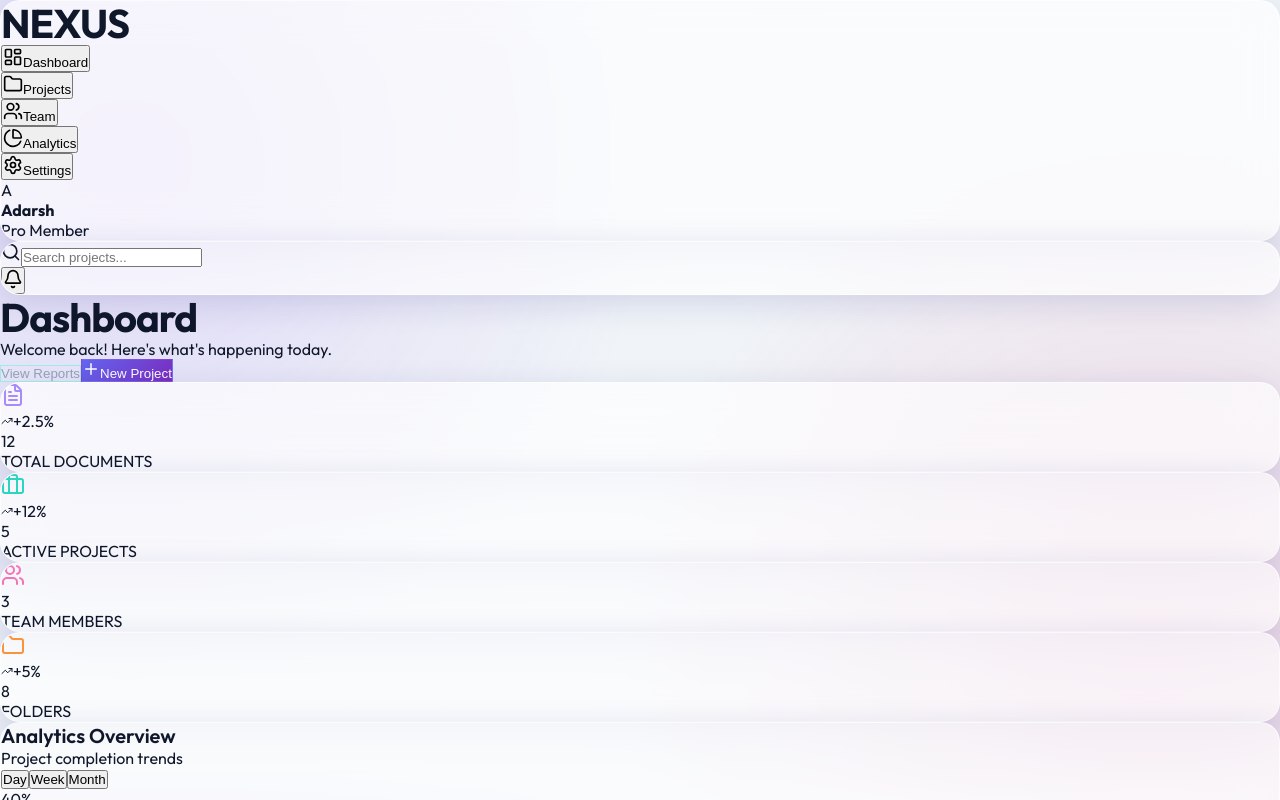
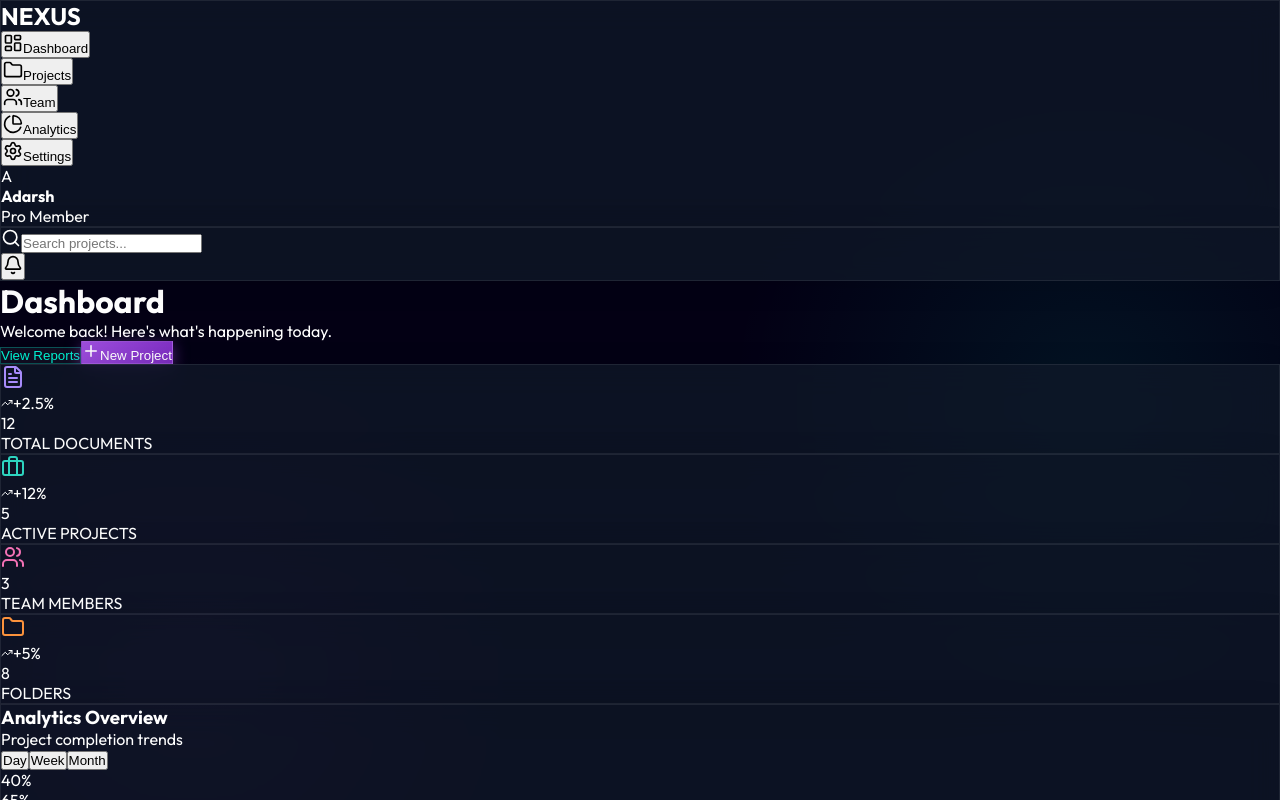
Before and after one commit to adarshshivan/Prototype-1, a React (Vite) app: page / in a window 1280 px wide. Shown: the top 800 px of the page. Built offline with nearby package versions, Linux system fonts and the light colour scheme.

Commit message:
feat: Add global styling, neon glass theme variables, and utility classes for a new UI theme.

```diff
--- a/src/index.css
+++ b/src/index.css
@@ -1,93 +1,53 @@
-@import url('https://fonts.googleapis.com/css2?family=Outfit:wght@300;400;500;600;700;800&display=swap');
+@import url('https://fonts.googleapis.com/css2?family=Outfit:wght@300;400;500;600;700&display=swap');
 
 :root {
-  /* Core Colors - Deep Space Dark Theme (Default) */
-  --bg-dark: #020617;
-  /* Slate 950 */
-  --bg-card: rgba(15, 23, 42, 0.6);
-
-  /* Primary Gradients */
-  --primary-gradient: linear-gradient(135deg, #7c3aed 0%, #4f46e5 100%);
-  --accent-gradient: linear-gradient(135deg, #db2777 0%, #be185d 100%);
-  --success-gradient: linear-gradient(135deg, #059669 0%, #10b981 100%);
-
-  --primary: #8b5cf6;
-  --secondary: #64748b;
-  --accent: #f472b6;
-
-  /* Typography */
-  --text-primary: #f8fafc;
-  --text-secondary: #cbd5e1;
-  --text-muted: #64748b;
-
-  /* Glassmorphism Variables */
-  --glass-bg: rgba(15, 23, 42, 0.6);
+  /* Neon Glass Palette */
+  --bg-dark: #030014;
+  --bg-card: rgba(17, 25, 40, 0.75);
   --glass-border: rgba(255, 255, 255, 0.08);
   --glass-highlight: rgba(255, 255, 255, 0.05);
-  --glass-shadow: 0 8px 32px 0 rgba(0, 0, 0, 0.3);
-  --backdrop-blur: 20px;
 
-  /* Dimensions & Spacing */
-  --sidebar-width: 280px;
-  --topbar-height: 80px;
-  --radius-xl: 32px;
-  --radius-lg: 20px;
-  --radius-md: 12px;
+  /* Accent Colors */
+  --primary: #9d4edd;
+  /* Deep Violet */
+  --primary-glow: rgba(157, 78, 221, 0.5);
+  --secondary: #00f5d4;
+  /* Neon Cyan */
+  --secondary-glow: rgba(0, 245, 212, 0.5);
+  --accent-pink: #f15bb5;
+  --accent-yellow: #fee440;
 
-  --font-main: 'Outfit', sans-serif;
-  --transition-slow: 0.5s cubic-bezier(0.4, 0, 0.2, 1);
-  --transition-normal: 0.3s cubic-bezier(0.4, 0, 0.2, 1);
-  --transition-fast: 0.15s ease-out;
+  /* Text Colors */
+  --text-main: #ffffff;
+  --text-muted: #94a3b8;
+  --text-dim: #64748b;
+
+  /* Gradients */
+  --mesh-gradient: radial-gradient(at 0% 0%, hsla(253, 16%, 7%, 1) 0, transparent 50%),
+    radial-gradient(at 50% 0%, hsla(225, 39%, 30%, 1) 0, transparent 50%),
+    radial-gradient(at 100% 0%, hsla(339, 49%, 30%, 1) 0, transparent 50%);
+
+  /* Animation */
+  --ease-elastic: cubic-bezier(0.68, -0.6, 0.32, 1.6);
+  --ease-smooth: cubic-bezier(0.4, 0, 0.2, 1);
 }
 
-[data-theme="light"] {
-  /* Premium Polar Light Theme */
-  --bg-dark: #f0f4f8;
-  /* Cool Grey */
-  --bg-card: rgba(255, 255, 255, 0.7);
-
-  /* Gradients */
-  --primary-gradient: linear-gradient(135deg, #6366f1 0%, #4338ca 100%);
-  --accent-gradient: linear-gradient(135deg, #ec4899 0%, #be185d 100%);
-
-  --primary: #6366f1;
-  --secondary: #94a3b8;
-  --accent: #ec4899;
-
-  /* Text */
-  --text-primary: #0f172a;
-  --text-secondary: #475569;
-  --text-muted: #94a3b8;
-
-  /* Glassmorphism Light */
-  --glass-bg: rgba(255, 255, 255, 0.65);
-  --glass-border: rgba(255, 255, 255, 0.6);
-  --glass-highlight: rgba(255, 255, 255, 0.8);
-  --glass-shadow: 0 8px 32px 0 rgba(31, 38, 135, 0.15);
-}
-
-/* Global Reset */
 * {
-  box-sizing: border-box;
   margin: 0;
   padding: 0;
-  outline: none;
+  box-sizing: border-box;
 }
 
 body {
-  font-family: var(--font-main);
+  font-family: 'Outfit', sans-serif;
   background-color: var(--bg-dark);
-  color: var(--text-primary);
+  background-image:
+    radial-gradient(circle at 15% 50%, rgba(157, 78, 221, 0.08) 0%, transparent 25%),
+    radial-gradient(circle at 85% 30%, rgba(0, 245, 212, 0.08) 0%, transparent 25%);
+  color: var(--text-main);
   min-height: 100vh;
   overflow-x: hidden;
-  transition: background-color var(--transition-slow), color var(--transition-slow);
-
-  /* Background Mesh Gradient */
-  background-image:
-    radial-gradient(circle at 10% 20%, rgba(124, 58, 237, 0.15) 0%, transparent 40%),
-    radial-gradient(circle at 90% 80%, rgba(219, 39, 119, 0.15) 0%, transparent 40%),
-    radial-gradient(circle at 50% 50%, rgba(255, 255, 255, 0.03) 0%, transparent 60%);
-  background-attachment: fixed;
+  -webkit-font-smoothing: antialiased;
 }
 
 /* Custom Scrollbar */
@@ -100,252 +60,29 @@ body {
 }
 
 ::-webkit-scrollbar-thumb {
-  background: var(--glass-border);
+  background: rgba(255, 255, 255, 0.1);
   border-radius: 10px;
 }
 
 ::-webkit-scrollbar-thumb:hover {
-  background: var(--text-muted);
+  background: rgba(255, 255, 255, 0.2);
 }
 
-/* Selection */
-::selection {
-  background: var(--primary);
-  color: #fff;
+/* Utilities */
+.glass-panel {
+  background: var(--bg-card);
+  backdrop-filter: blur(16px);
+  -webkit-backdrop-filter: blur(16px);
+  border: 1px solid var(--glass-border);
+  box-shadow: 0 4px 30px rgba(0, 0, 0, 0.1);
 }
 
-/* ------------------------
-   Utility Classes
-   ------------------------ */
-
-/* Glass Panel - The Core Aesthetic */
-.glass-panel {
-  background: var(--glass-bg);
-  backdrop-filter: blur(var(--backdrop-blur));
-  -webkit-backdrop-filter: blur(var(--backdrop-blur));
-  border: 1px solid var(--glass-border);
-  box-shadow: var(--glass-shadow);
-  border-radius: var(--radius-lg);
-  position: relative;
-  overflow: hidden;
-  transition: transform var(--transition-normal), box-shadow var(--transition-normal);
+.text-gradient {
+  background: linear-gradient(135deg, var(--text-main) 0%, var(--text-muted) 100%);
+  -webkit-background-clip: text;
+  -webkit-text-fill-color: transparent;
 }
 
-/* Shine Effect on Hover */
-.glass-panel::before {
-  content: '';
-  position: absolute;
-  top: 0;
-  left: -100%;
-  width: 50%;
-  height: 100%;
-  background: linear-gradient(to right,
-      transparent,
-      rgba(255, 255, 255, 0.05),
-      transparent);
-  transform: skewX(-25deg);
-  transition: 0.5s;
-  pointer-events: none;
+.neon-glow {
+  box-shadow: 0 0 20px var(--primary-glow);
 }
-
-.glass-panel:hover::before {
-  left: 100%;
-}
-
-/* Buttons */
-.btn {
-  display: inline-flex;
-  align-items: center;
-  justify-content: center;
-  gap: 8px;
-  padding: 0.75rem 1.5rem;
-  border-radius: var(--radius-md);
-  font-weight: 600;
-  font-size: 0.95rem;
-  cursor: pointer;
-  transition: all var(--transition-normal);
-  border: none;
-  font-family: inherit;
-}
-
-.btn-primary {
-  background: var(--primary-gradient);
-  color: white;
-  box-shadow: 0 4px 12px rgba(124, 58, 237, 0.3);
-  position: relative;
-  overflow: hidden;
-}
-
-.btn-primary:hover {
-  transform: translateY(-2px);
-  box-shadow: 0 8px 20px rgba(124, 58, 237, 0.4);
-}
-
-.icon-btn {
-  background: transparent;
-  border: none;
-  border-radius: 50%;
-  padding: 8px;
-  cursor: pointer;
-  color: var(--text-secondary);
-  transition: color var(--transition-fast), transform var(--transition-fast), background-color var(--transition-fast);
-  display: flex;
-  align-items: center;
-  justify-content: center;
-}
-
-.icon-btn:hover {
-  color: var(--text-primary);
-  background-color: var(--glass-highlight);
-  transform: scale(1.1);
-}
-
-/* Typography Utilities */
-.text-gradient {
-  background: var(--primary-gradient);
-  -webkit-background-clip: text;
-  background-clip: text;
-  color: transparent;
-  display: inline-block;
-}
-
-h1 {
-  font-size: 2.5rem;
-  letter-spacing: -1px;
-  line-height: 1.1;
-}
-
-h2 {
-  font-size: 1.75rem;
-  letter-spacing: -0.5px;
-}
-
-h3 {
-  font-size: 1.25rem;
-  font-weight: 600;
-}
-
-/* Layout Specifics */
-.dashboard-layout {
-  display: flex;
-  min-height: 100vh;
-}
-
-.main-wrapper {
-  flex: 1;
-  margin-left: var(--sidebar-width);
-  display: flex;
-  flex-direction: column;
-}
-
-.main-content-area {
-  padding: 2rem 3rem;
-  margin-top: var(--topbar-height);
-  min-height: calc(100vh - var(--topbar-height));
-}
-
-.dashboard-grid {
-  display: grid;
-  grid-template-columns: repeat(auto-fit, minmax(280px, 1fr));
-  /* Slightly wider cards */
-  gap: 2rem;
-  margin-bottom: 3rem;
-}
-
-/* Animations */
-@keyframes float {
-
-  0%,
-  100% {
-    transform: translateY(0);
-  }
-
-  50% {
-    transform: translateY(-8px);
-  }
-}
-
-.animate-float {
-  animation: float 6s ease-in-out infinite;
-}
-
-/* Sidebar Styles */
-.sidebar {
-  width: var(--sidebar-width);
-  height: 100vh;
-  position: fixed;
-  left: 0;
-  top: 0;
-  background: rgba(15, 23, 42, 0.4);
-  /* Extra transparent */
-  backdrop-filter: blur(30px);
-  border-right: 1px solid var(--glass-border);
-  padding: 2rem 1.5rem;
-  z-index: 50;
-  display: flex;
-  flex-direction: column;
-}
-
-.nav-item {
-  display: flex;
-  align-items: center;
-  gap: 16px;
-  padding: 1rem 1.25rem;
-  border-radius: var(--radius-md);
-  color: var(--text-secondary);
-  text-decoration: none;
-  transition: all var(--transition-normal);
-  margin-bottom: 8px;
-  position: relative;
-  font-weight: 500;
-}
-
-.nav-item:hover {
-  color: var(--text-primary);
-}
-
-.nav-item.active {
-  background: var(--glass-highlight);
-  color: var(--primary);
-  /* border-left: 3px solid var(--primary); removed for sleek pill look */
-  box-shadow: 0 4px 12px rgba(0, 0, 0, 0.05);
-}
-
-.nav-item.active::before {
-  /* Glow dot */
-  content: '';
-  position: absolute;
-  left: 8px;
-  top: 50%;
-  transform: translateY(-50%);
-  width: 4px;
-  height: 4px;
-  border-radius: 50%;
-  background: var(--primary);
-  box-shadow: 0 0 8px var(--primary);
-}
-
-/* Topbar Styles */
-.topbar {
-  height: var(--topbar-height);
-  position: fixed;
-  top: 0;
-  right: 0;
-  left: var(--sidebar-width);
-  z-index: 40;
-  display: flex;
-  align-items: center;
-  justify-content: flex-end;
-  /* Right align everything */
-  padding: 0 3rem;
-  background: rgba(var(--bg-dark), 0.01);
-  /* Almost invisible */
-  backdrop-filter: blur(5px);
-  border-bottom: 1px solid transparent;
-  transition: all var(--transition-normal);
-}
-
-.topbar.scrolled {
-  background: var(--glass-bg);
-  border-bottom: 1px solid var(--glass-border);
-}
```
